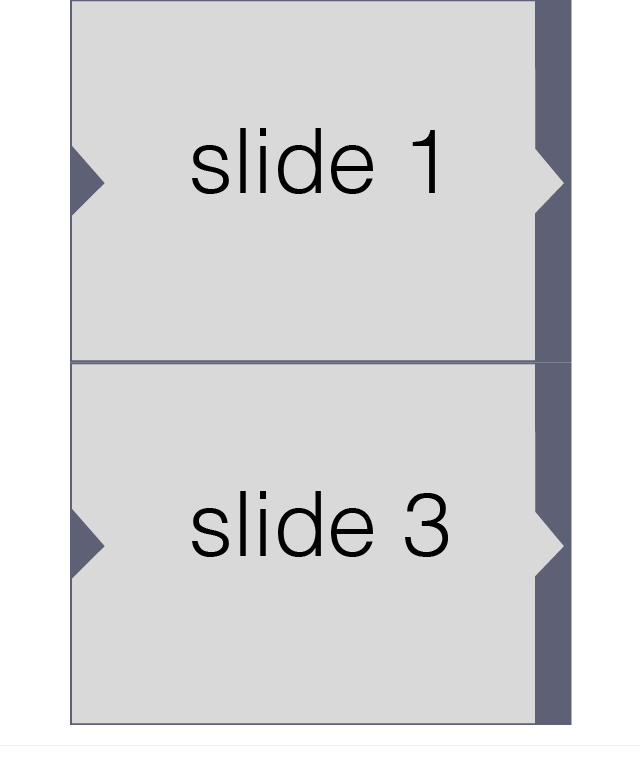
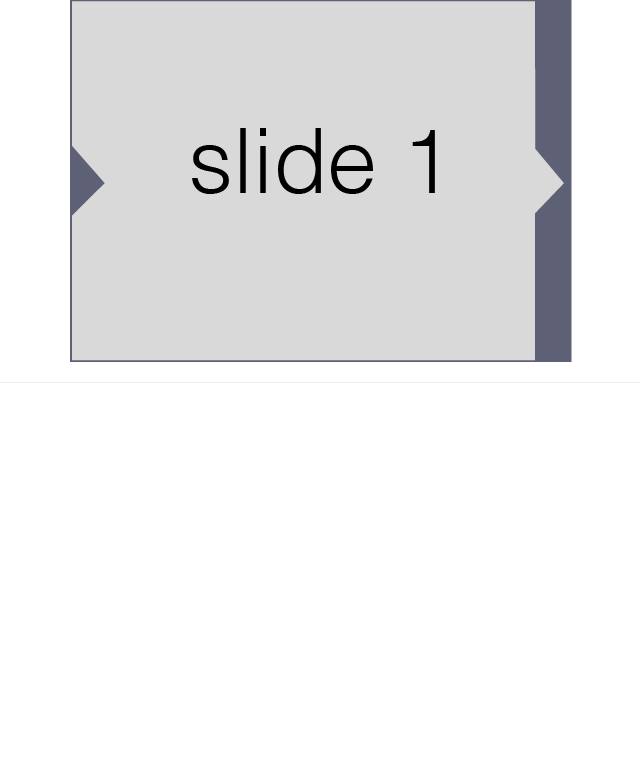
Before and after one commit to jakegibs617/modal-carousel-bootstrap-demo, a PHP site: page / in a window 1280 px wide. Shown: the part 35-801 px from the top of the page, without its empty margins (319-959 px from the left). After the commit the page ends 418 px from the top, so only its background shows below. Run offline with PHP 8.4, Linux system fonts and the light colour scheme; some libraries are stand-ins or nearby versions.

Commit message:
removed bug

```diff
--- a/index.php
+++ b/index.php
@@ -22,7 +22,7 @@
         <div class="carousel-caption">
         </div>
       </div>
-      <div class="item active">
+      <div class="item">
         <img src="images/ready_stage_2.png" alt="Third slide">
         <div class="carousel-caption">
         </div>
```
